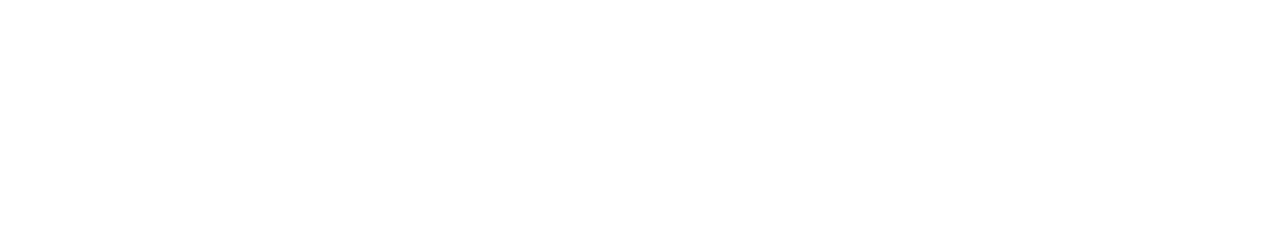
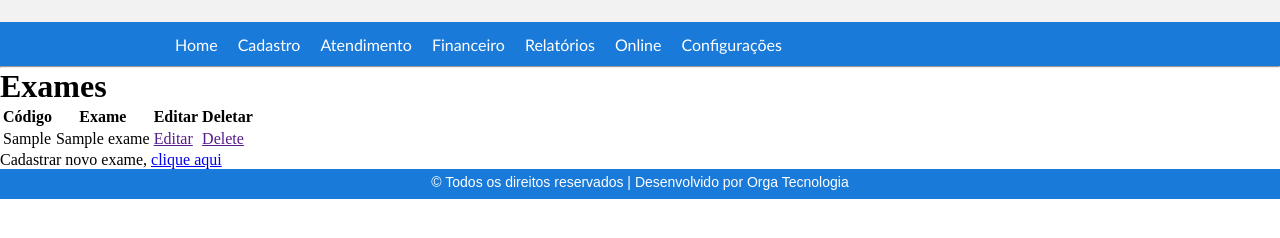
Before and after one commit to vitimm144/laboratorio, a Django app: page /exames/ in a window 1280 px wide. Before the commit the part shown is empty. Shown: the part 109-347 px from the top of the page. Run offline with Django 3.2, Linux system fonts and the light colour scheme; tables that the repository leaves empty hold one stand-in row (values such as "Sample post"); some libraries are stand-ins or nearby versions.

Commit message:
Lista de exames cadastrados

```diff
--- a/cadastro/templates/exame_list.html
+++ b/cadastro/templates/exame_list.html
@@ -1,10 +1,28 @@
-<!DOCTYPE html>
-<html>
-<head lang="en">
-    <meta charset="UTF-8">
-    <title></title>
-</head>
-<body>
+{% extends 'base.html' %}
+{% block content %}
+<h1>Exames</h1>
 
-</body>
-</html>
+
+<table class="table">
+    <thead>
+        <th> Código </th>
+        <th> Exame </th>
+        <th> Editar </th>
+        <th> Deletar </th>
+    </thead>
+    <tbody>
+    {% for exame in object_list %}
+    <tr>
+        <td><span>{{ exame.codigo_exame }}</span></td>
+        <td><span>{{ exame.nome_exame }}</span></td>
+        <td><a href="{{ exame.get_absolute_url }}" >Editar</a></td>
+        <td><a href="{{ exame.get_delete_url }}" >Delete</a></td>
+    </tr>
+    {% endfor %}
+
+    </tbody>
+</table>
+
+<span>Cadastrar novo exame, <a href="/exame/new">clique aqui</a></span>
+
+{% endblock content %}
```
